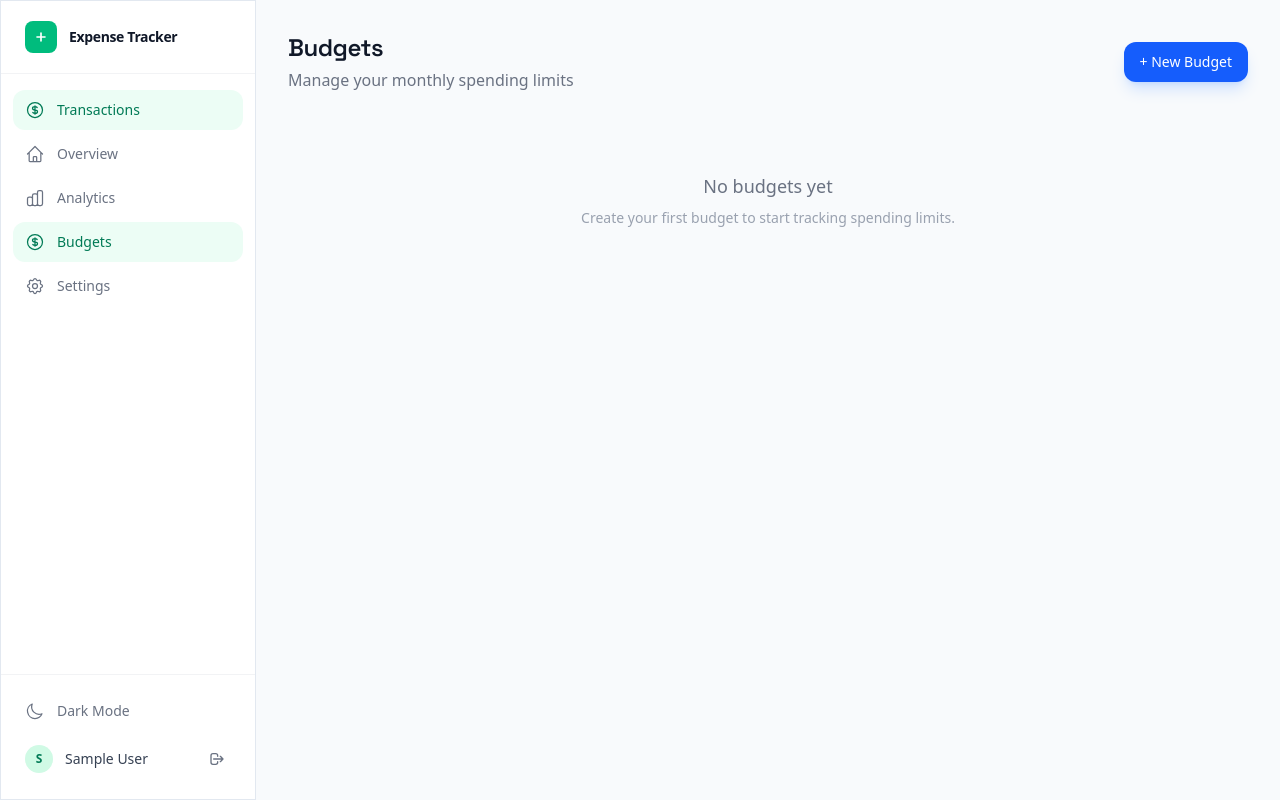
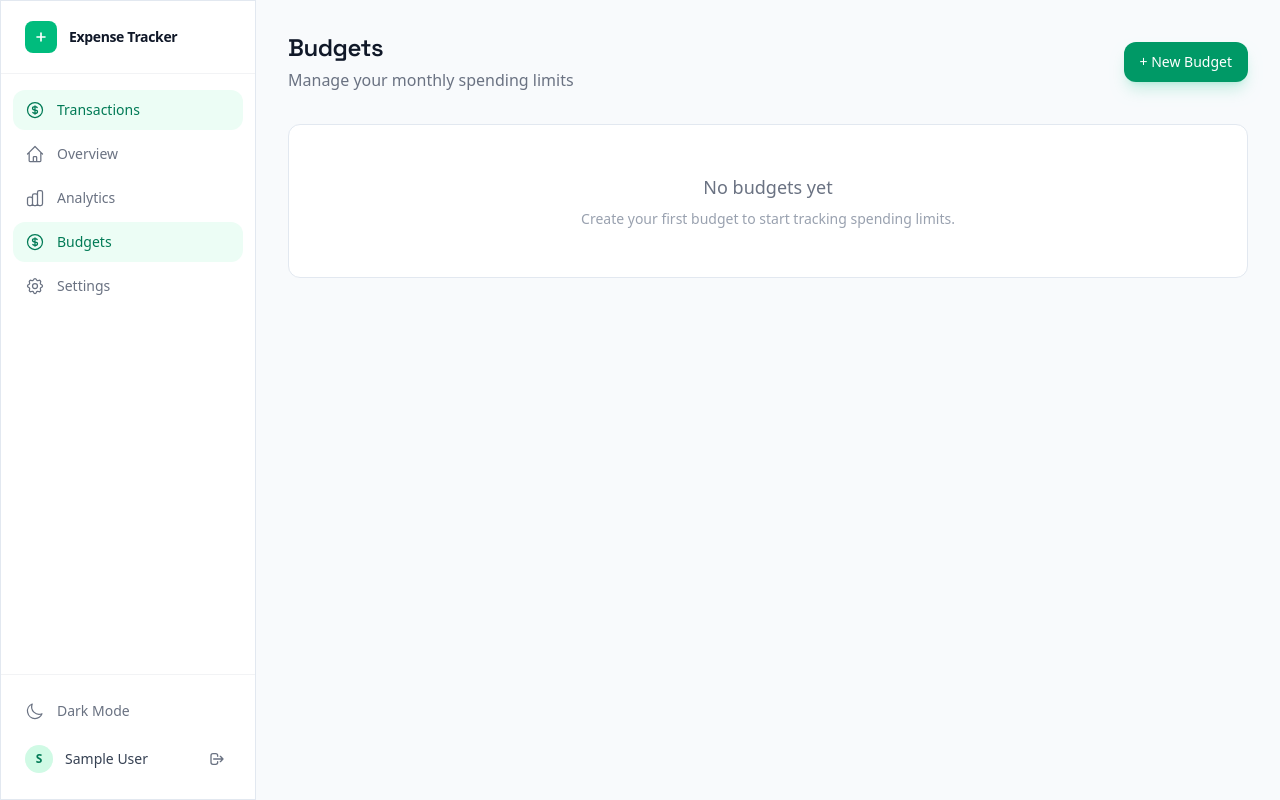
Before and after one commit to NachoLedesma33/Expense-tracker, a Django app: page /transactions/budgets/ in a window 1280 px wide. Run offline with Django 5.2, Linux system fonts and the light colour scheme; the visitor is signed in with stand-in values (Sample User, id 1); data that the repository does not hold is empty; style sheets or scripts are compiled from the project's sources; some libraries are stand-ins or nearby versions.

Commit message:
feat: Phase 5 - Solid transaction/budget lists, emerald progress bars, emerald buttons

```diff
--- a/templates/transactions/budgets/list.html
+++ b/templates/transactions/budgets/list.html
@@ -13,7 +13,7 @@
             </div>
             <button type="button"
                 onclick="document.getElementById('budget-modal').classList.remove('hidden')"
-                class="px-4 py-2.5 bg-blue-600 hover:bg-blue-700 text-white rounded-xl text-sm font-medium transition-all duration-200 shadow-lg shadow-blue-500/20">
+                class="px-4 py-2.5 bg-emerald-600 hover:bg-emerald-700 text-white rounded-xl text-sm font-medium transition-all duration-200 shadow-lg shadow-emerald-500/20">
                 + New Budget
             </button>
         </div>
@@ -21,7 +21,7 @@
         {% if budgets %}
         <div class="space-y-4 mb-8">
             {% for b in budgets %}
-            <div id="budget-{{ b.budget.pk }}" class="glass dark:dark-glass rounded-2xl p-5">
+            <div id="budget-{{ b.budget.pk }}" class="card-solid rounded-xl p-5">
                 <div class="flex items-center justify-between mb-3">
                     <div>
                         <h3 class="font-semibold">{{ b.budget.category.name }}</h3>
@@ -30,7 +30,7 @@
                         </p>
                     </div>
                     <div class="flex items-center gap-3">
-                        <span class="text-sm font-semibold {% if b.remaining >= 0 %}text-green-600 dark:text-green-400{% else %}text-red-600 dark:text-red-400{% endif %}">
+                        <span class="text-sm font-semibold tabular {% if b.remaining >= 0 %}text-emerald-600 dark:text-emerald-400{% else %}text-red-600 dark:text-red-400{% endif %}">
                             {% if b.remaining >= 0 %}{{ b.remaining|floatformat:2|currency:user }} left{% else %}{{ b.remaining|floatformat:2|cut:"-"|currency:user }} over{% endif %}
                         </span>
                         <form hx-post="{% url 'transactions:budget_delete' b.budget.pk %}"
@@ -47,7 +47,7 @@
                     <div class="h-2.5 rounded-full transition-all duration-300
                         {% if b.percentage > 100 %}bg-red-600
                         {% elif b.percentage > 80 %}bg-yellow-500
-                        {% else %}bg-blue-600{% endif %}"
+                        {% else %}bg-emerald-600{% endif %}"
                         style="width: {{ b.percentage|floatformat:0 }}%">
                     </div>
                 </div>
@@ -55,7 +55,7 @@
             {% endfor %}
         </div>
         {% else %}
-        <div class="glass dark:dark-glass rounded-2xl p-12 text-center mb-8">
+        <div class="card-solid rounded-xl p-12 text-center mb-8">
             <p class="text-gray-500 dark:text-gray-400 text-lg mb-2">No budgets yet</p>
             <p class="text-gray-400 dark:text-gray-500 text-sm">Create your first budget to start tracking spending limits.</p>
         </div>
@@ -67,19 +67,19 @@
             <p class="text-sm text-gray-500 dark:text-gray-400 mb-4">Based on your spending history</p>
             <div class="grid grid-cols-1 md:grid-cols-2 lg:grid-cols-3 gap-4">
                 {% for s in suggestions %}
-                <div class="glass dark:dark-glass rounded-2xl p-4">
+                <div class="card-solid rounded-xl p-4">
                     <h4 class="font-medium text-sm">{{ s.category_name }}</h4>
                     <p class="text-xs text-gray-500 dark:text-gray-400 mt-1">
                         Avg: {{ s.avg|floatformat:2|currency:user }} · Suggested: <strong>{{ s.suggested|floatformat:2|currency:user }}</strong>
                     </p>
                     <div class="flex items-center gap-2 mt-2">
-                        <span class="text-xs px-2 py-0.5 rounded-full {% if s.confidence == 'high' %}bg-green-100 dark:bg-green-900/30 text-green-700 dark:text-green-300{% else %}bg-yellow-100 dark:bg-yellow-900/30 text-yellow-700 dark:text-yellow-300{% endif %}">
+                        <span class="text-xs px-2 py-0.5 rounded-full {% if s.confidence == 'high' %}bg-emerald-100 dark:bg-emerald-900/30 text-emerald-700 dark:text-emerald-300{% else %}bg-yellow-100 dark:bg-yellow-900/30 text-yellow-700 dark:text-yellow-300{% endif %}">
                             {{ s.confidence }}
                         </span>
                         {% if not s.existing %}
                         <button type="button"
                             onclick="fillBudgetForm({{ s.category_id }}, {{ s.suggested }})"
-                            class="text-xs text-blue-600 dark:text-blue-400 hover:underline">
+                            class="text-xs text-emerald-600 dark:text-emerald-400 hover:underline">
                             Use suggestion
                         </button>
                         {% endif %}
--- a/templates/transactions/partials/budget_form.html
+++ b/templates/transactions/partials/budget_form.html
@@ -16,7 +16,7 @@
         <div>
             <label class="block text-sm font-medium text-gray-700 dark:text-gray-300 mb-1.5">Category</label>
             <select name="category" id="id_category" required
-                class="w-full px-4 py-2.5 rounded-xl border border-gray-200 dark:border-white/10 bg-white dark:bg-gray-900 text-sm focus:outline-none focus:ring-2 focus:ring-blue-500 dark:focus:ring-blue-400 transition-all">
+                class="w-full px-4 py-2.5 rounded-xl border border-gray-200 dark:border-white/10 bg-white dark:bg-gray-900 text-sm focus:outline-none focus:ring-2 focus:ring-emerald-500 dark:focus:ring-emerald-400 transition-all">
                 {% for cat in form.category.field.queryset %}
                 <option value="{{ cat.id }}" {% if form.category.value|stringformat:"s" == cat.id|stringformat:"s" %}selected{% endif %}>{{ cat.name }}</option>
                 {% endfor %}
@@ -28,7 +28,7 @@
         <div>
             <label class="block text-sm font-medium text-gray-700 dark:text-gray-300 mb-1.5">Budget Amount</label>
             <input type="number" name="amount" id="id_amount" step="0.01" placeholder="0.00" required min="0.01"
-                class="w-full px-4 py-2.5 rounded-xl border border-gray-200 dark:border-white/10 bg-white dark:bg-gray-900 text-sm focus:outline-none focus:ring-2 focus:ring-blue-500 dark:focus:ring-blue-400 transition-all">
+                class="w-full px-4 py-2.5 rounded-xl border border-gray-200 dark:border-white/10 bg-white dark:bg-gray-900 text-sm focus:outline-none focus:ring-2 focus:ring-emerald-500 dark:focus:ring-emerald-400 transition-all">
             {% if form.amount.errors %}
             <p class="text-red-500 dark:text-red-400 text-xs mt-1.5">{{ form.amount.errors.0 }}</p>
             {% endif %}
@@ -36,11 +36,11 @@
         <div>
             <label class="block text-sm font-medium text-gray-700 dark:text-gray-300 mb-1.5">Month</label>
             <input type="month" name="month" value="{{ form.month.value|date:'Y-m'|default:'' }}"
-                class="w-full px-4 py-2.5 rounded-xl border border-gray-200 dark:border-white/10 bg-white dark:bg-gray-900 text-sm focus:outline-none focus:ring-2 focus:ring-blue-500 dark:focus:ring-blue-400 transition-all">
+                class="w-full px-4 py-2.5 rounded-xl border border-gray-200 dark:border-white/10 bg-white dark:bg-gray-900 text-sm focus:outline-none focus:ring-2 focus:ring-emerald-500 dark:focus:ring-emerald-400 transition-all">
         </div>
         <div class="flex gap-3 pt-2">
             <button type="submit"
-                class="flex-1 px-4 py-2.5 bg-blue-600 hover:bg-blue-700 text-white rounded-xl text-sm font-medium transition-all duration-200 shadow-lg shadow-blue-500/20">
+                class="flex-1 px-4 py-2.5 bg-emerald-600 hover:bg-emerald-700 text-white rounded-xl text-sm font-medium transition-all duration-200 shadow-lg shadow-emerald-500/20">
                 Create Budget
             </button>
             <button type="button"
--- a/templates/transactions/partials/category_form.html
+++ b/templates/transactions/partials/category_form.html
@@ -18,7 +18,7 @@
             <label class="block text-sm font-medium text-gray-700 dark:text-gray-300 mb-1.5">Category Name</label>
             <input type="text" name="name" value="{{ category_form.name.value|default:'' }}" placeholder="e.g. Food"
                 required
-                class="w-full px-4 py-2.5 rounded-xl border {% if category_form.name.errors %}border-red-400 dark:border-red-500{% else %}border-gray-200 dark:border-white/10{% endif %} bg-white dark:bg-gray-900 text-sm focus:outline-none focus:ring-2 focus:ring-blue-500 dark:focus:ring-blue-400 transition-all">
+                class="w-full px-4 py-2.5 rounded-xl border {% if category_form.name.errors %}border-red-400 dark:border-red-500{% else %}border-gray-200 dark:border-white/10{% endif %} bg-white dark:bg-gray-900 text-sm focus:outline-none focus:ring-2 focus:ring-emerald-500 dark:focus:ring-emerald-400 transition-all">
             {% if category_form.name.errors %}
             <p class="text-red-500 dark:text-red-400 text-xs mt-1.5 flex items-center gap-1">
                 <svg class="w-3.5 h-3.5" fill="currentColor" viewBox="0 0 20 20"><path fill-rule="evenodd" d="M18 10a8 8 0 11-16 0 8 8 0 0116 0zm-7-4a1 1 0 11-2 0 1 1 0 012 0zM9 9a1 1 0 000 2v3a1 1 0 001 1h1a1 1 0 100-2v-3a1 1 0 00-1-1H9z" clip-rule="evenodd"/></svg>
@@ -27,7 +27,7 @@
             {% endif %}
         </div>
         <div class="flex gap-3 pt-2">
-            <button type="submit" class="flex-1 px-4 py-2.5 bg-blue-600 hover:bg-blue-700 text-white rounded-xl text-sm font-medium transition-all duration-200 shadow-lg shadow-blue-500/20 hover:shadow-blue-600/30">Create</button>
+            <button type="submit" class="flex-1 px-4 py-2.5 bg-emerald-600 hover:bg-emerald-700 text-white rounded-xl text-sm font-medium transition-all duration-200 shadow-lg shadow-emerald-500/20 hover:shadow-emerald-600/30">Create</button>
             <button type="button" onclick="document.getElementById('transaction-modal').classList.add('hidden')" class="px-4 py-2.5 rounded-xl border border-gray-200 dark:border-white/10 text-sm text-gray-700 dark:text-gray-300 hover:bg-gray-100 dark:hover:bg-gray-800 transition-all">Cancel</button>
         </div>
     </form>
```
Also changed, not shown: templates/transactions/list.html (+8 -8 lines).
